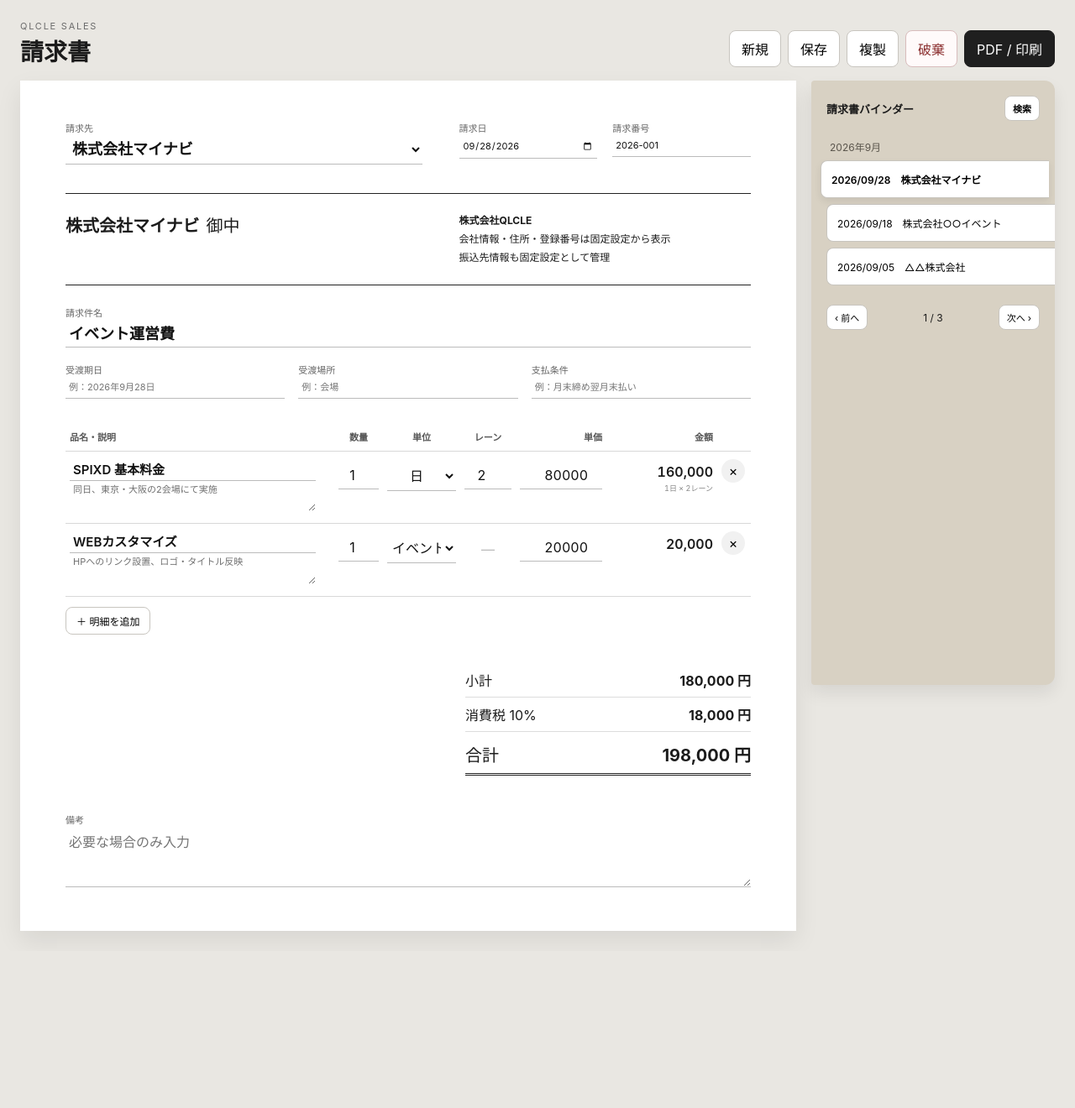
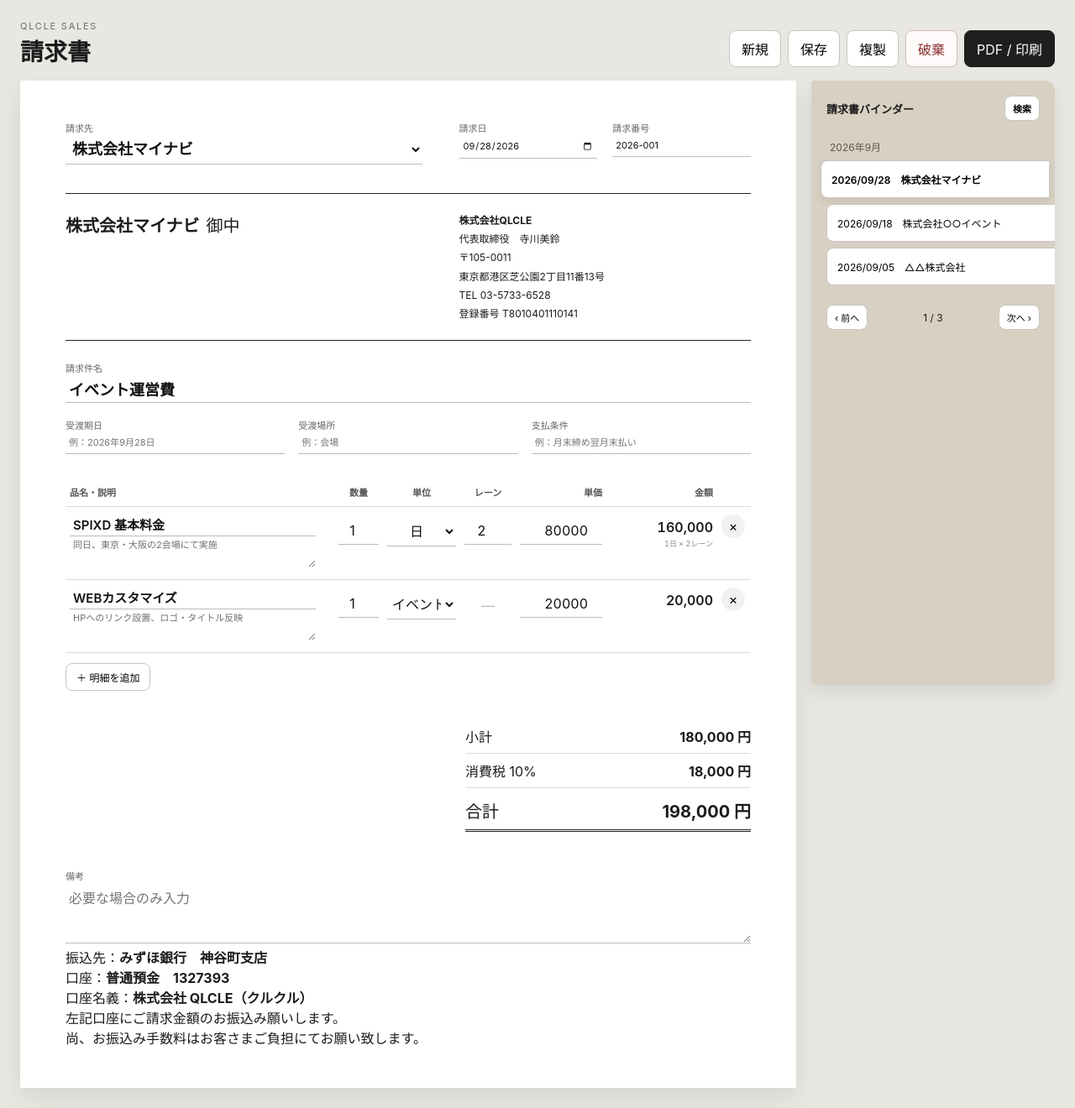
Before and after one commit to sterakawa/qlcle-sales, a Next.js app: page / in a window 1280 px wide. Shown: the whole page at 84% size. Before the commit the page ends 1133 px from the top, so only its background shows below. Built offline with nearby package versions, Linux system fonts and the light colour scheme.

Commit message:
Add QLCLE company and bank details

```diff
--- a/app/page.tsx
+++ b/app/page.tsx
@@ -175,8 +175,11 @@
             </div>
             <div className="company">
               <strong>株式会社QLCLE</strong>
-              <span>会社情報・住所・登録番号は固定設定から表示</span>
-              <span>振込先情報も固定設定として管理</span>
+              <span>代表取締役　寺川美鈴</span>
+              <span>〒105-0011</span>
+              <span>東京都港区芝公園2丁目11番13号</span>
+              <span>TEL 03-5733-6528</span>
+              <span>登録番号 T8010401110141</span>
             </div>
           </div>
 
@@ -323,6 +326,18 @@
             <label>備考</label>
             <textarea rows={3} placeholder="必要な場合のみ入力" />
           </div>
+
+          <div className="paymentSection">
+            <div className="bankBox">
+              <div><span>振込先：</span><strong>みずほ銀行　神谷町支店</strong></div>
+              <div><span>口座：</span><strong>普通預金　1327393</strong></div>
+              <div><span>口座名義：</span><strong>株式会社 QLCLE（クルクル）</strong></div>
+            </div>
+            <div className="paymentNote">
+              左記口座にご請求金額のお振込み願いします。<br />
+              尚、お振込み手数料はお客さまご負担にてお願い致します。
+            </div>
+          </div>
         </section>
 
         <aside className="binder">
```
